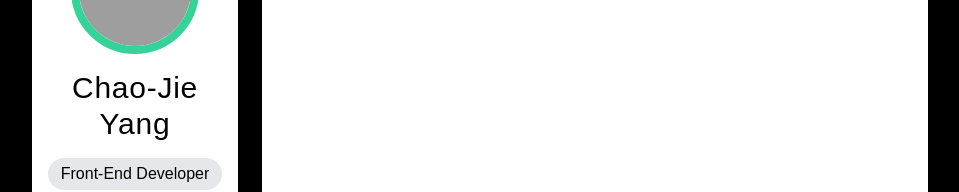
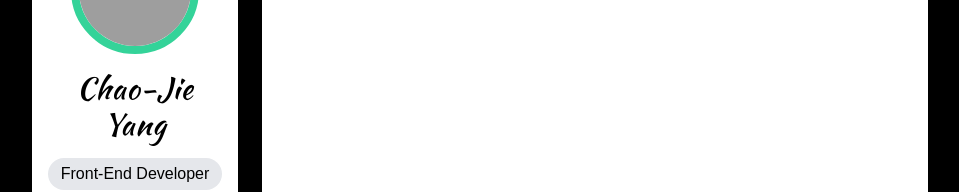
Before and after one commit to CJ-Yang0225/portfolio, a Next.js app: page / in a window 1280 px wide. Shown: the part 146-338 px from the top of the page, without its empty margins (160-1119 px from the left). Built offline with nearby package versions, Linux system fonts and the light colour scheme; grey boxes are pictures that could not be loaded.

Commit message:
feat: add font-family Kaushan

```diff
--- /dev/null
+++ b/pages/_document.tsx
@@ -0,0 +1,28 @@
+import Document, { Html, Head, Main, NextScript } from "next/document";
+
+class MyDocument extends Document {
+  //   static async getInitialProps(ctx) {
+  //     const initialProps = await Document.getInitialProps(ctx);
+  //     return { ...initialProps };
+  //   }
+
+  render() {
+    return (
+      <Html>
+        <Head>
+          <link rel="preconnect" href="https://fonts.gstatic.com" />
+          <link
+            href="https://fonts.googleapis.com/css2?family=Kaushan+Script&display=swap"
+            rel="stylesheet"
+          />
+        </Head>
+        <body>
+          <Main />
+          <NextScript />
+        </body>
+      </Html>
+    );
+  }
+}
+
+export default MyDocument;
--- a/tailwind.config.js
+++ b/tailwind.config.js
@@ -2,6 +2,9 @@
   purge: ["./pages/**/*.{tsx}", "./components/**/*.{tsx}"],
   darkMode: false, // or 'media' or 'class'
   theme: {
+    fontFamily: {
+      kaushan: ["Kaushan Script", "cursive"],
+    },
     extend: {},
   },
   variants: {
```
